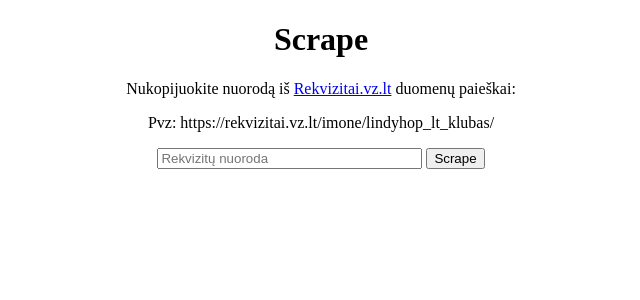
After one commit to tadasprograming/website, a Flask app: page /scrape in a window 1280 px wide. The commit adds this page. Shown: the top 300 px of the page, without its empty margins (319-959 px from the left). Run offline with Flask 2, Linux system fonts and the light colour scheme; some libraries are stand-ins or nearby versions.

Commit message:
pridetas scrape

```diff
--- a/app.py
+++ b/app.py
@@ -1,6 +1,7 @@
 from flask import Flask, render_template, request
 from spreadsheet_evaluator_app import spreadsheet_evaluator
 from cs50 import SQL
+from scrape_app import scrape
 
 app = Flask(__name__)
 
@@ -41,6 +42,15 @@ def remove_data():
         )
         return render_template("posted_data.html", posted_data_placeholder=posted_data)
 
+@app.route("/scrape", methods=["GET", "POST"])
+def scrape_page():
+    if request.method == "GET":
+        return render_template("scrape.html")
+    if request.method == "POST":
+        url = request.form.get("scrape_url")
+        scraped_info = scrape.find_info(scrape.scrape(url))
+        return render_template("scrape.html", scraped_info_placeholder=scraped_info)
+
 
 #if __name__ == "__main__":
     #app.run(debug=True)
--- a/templates/index.html
+++ b/templates/index.html
@@ -5,7 +5,7 @@
     <meta name="viewport" content="initial-scale=1, width=device-width">
     <title>Home page</title>
 </head>
-<body min-height: 100%>
+<body>
     <h1>Hello</h1>
     <p>This is Tadas programing webpage!!!</p>
     <form action="/post_data" method="get">
@@ -14,5 +14,8 @@
     <form action="/posted_data" method="get">
         <button type="submit">Go to see posted data</button>
     </form>
+    <form action="/scrape" method="get">
+        <button type="submit">Go to scrape</button>
+    </form>
 </body>
 {% endblock %}
--- /dev/null
+++ b/templates/scrape.html
@@ -0,0 +1,27 @@
+{% extends "layout.html" %}
+
+{% block html %}
+    <head>
+        <meta name="viewport" content="initial-scale=1, width=device-width">
+        <title>Scrape</title>
+    </head>
+    <body>
+        <h1>Scrape</h1>
+        <p>Nukopijuokite nuorodą iš <a href="https://rekvizitai.vz.lt/">Rekvizitai.vz.lt</a> duomenų paieškai:</p>
+        <p>Pvz: https://rekvizitai.vz.lt/imone/lindyhop_lt_klubas/</p>
+        <form action="/scrape" method="post">
+            <input  name="scrape_url" type="text" size="30" placeholder="Rekvizitų nuoroda">
+            <button type="submit">Scrape</button>
+        </form>
+    </body>
+    <table>
+        <tbody>
+            {% for info in scraped_info_placeholder %}
+                <tr>
+                    <td>{{ info }}</td>
+                    <td>{{ scraped_info_placeholder[info] }}</td>
+                </tr>
+            {% endfor %}
+        </tbody>
+    </table>
+{% endblock %}
```
Also changed, not shown: notebook.py (+6 -5 lines), scrape_app/scrape.py (added, +43 -0 lines), solved_functions.db.
